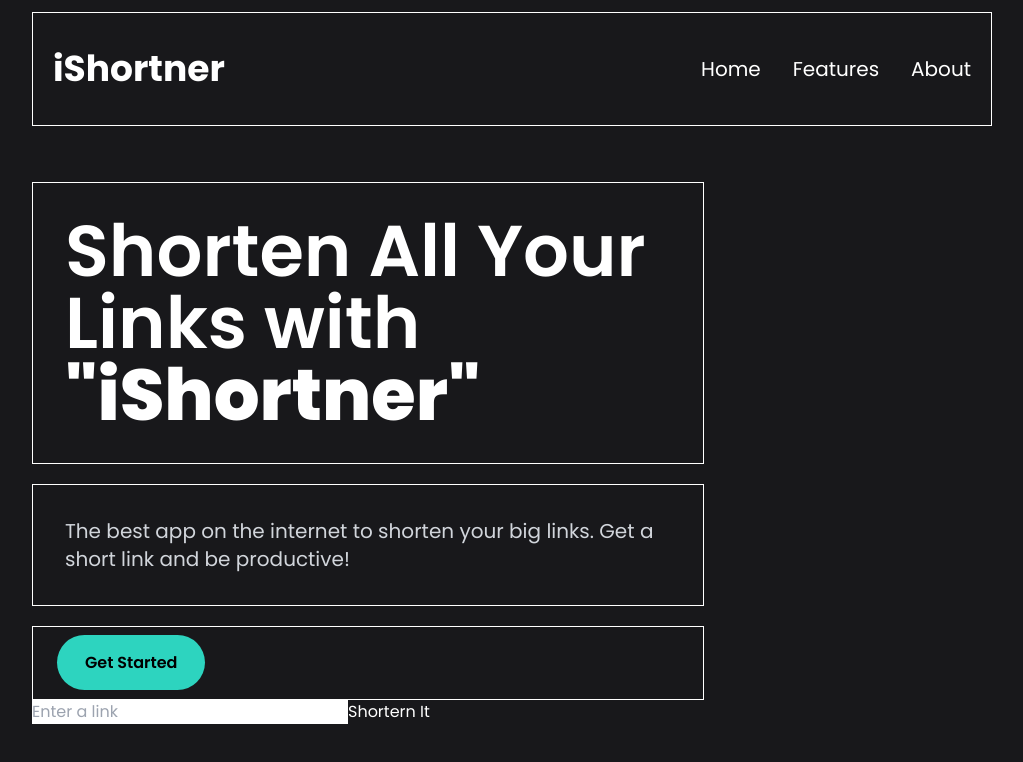
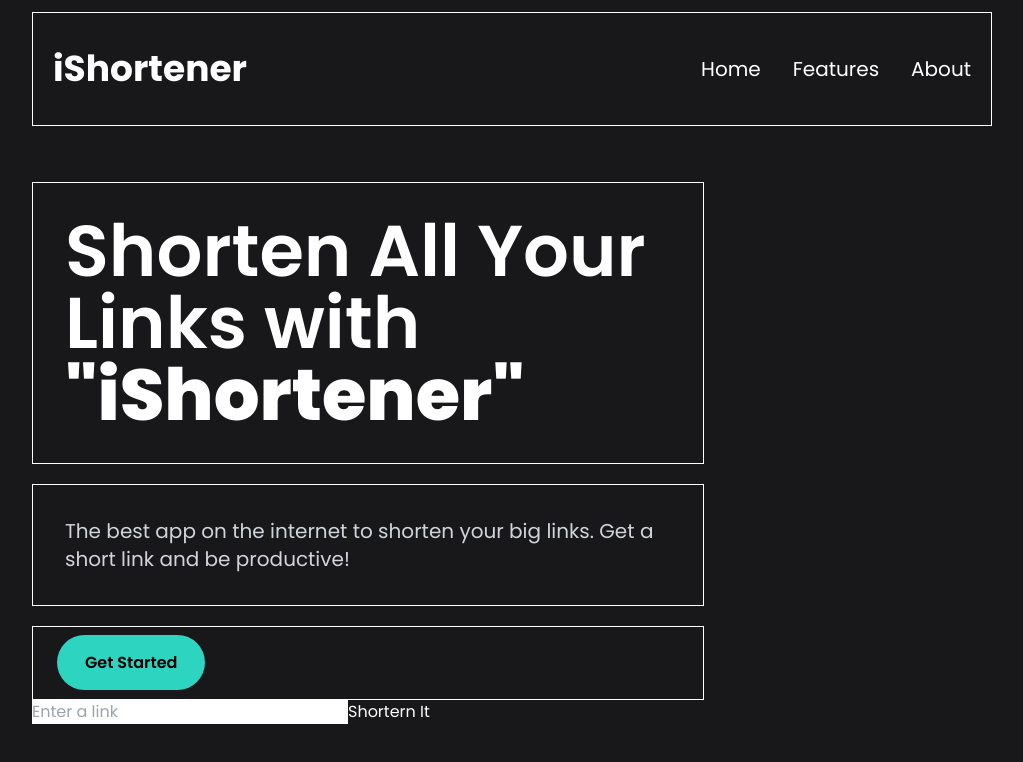
Before and after one commit to arnavnagpurkar/iShortener, a Next.js app: page / in a window 1280 px wide. Shown: the top 762 px of the page, without its empty margins (128-1151 px from the left). Built offline with nearby package versions, Linux system fonts and the light colour scheme.

Commit message:
Spelling changes, and title

```diff
--- a/app/about/page.js
+++ b/app/about/page.js
@@ -9,3 +9,7 @@ const About = () => {
 }
 
 export default About
+export const metadata = {
+  title: "About - iShortener | Arnav Nagpurkar",
+  description: "Features Page of iShortner",
+};
--- a/app/features/page.js
+++ b/app/features/page.js
@@ -9,3 +9,7 @@ const Features = () => {
 }
 
 export default Features
+export const metadata = {
+    title: "Features - iShortener | Arnav Nagpurkar",
+    description: "Features Page of iShortner",
+};
--- a/app/layout.js
+++ b/app/layout.js
@@ -3,7 +3,7 @@ import Navbar from "@/components/Navbar";
 import Footer from "@/components/Footer";
 
 export const metadata = {
-  title: "iShortner | Arnav Nagpurkar",
+  title: "iShortener | Arnav Nagpurkar",
   description: "iShortner is a link shortner created by Arnav Nagpurkar and is a open source app.",
 };
 
--- a/app/page.js
+++ b/app/page.js
@@ -29,7 +29,7 @@ export default function Home() {
       <div className="container lg:w-3/4 mx-auto my-6">
         <div className="border border-white main-heading lg:w-[70%] w-[90%] p-8 mt-14">
           <h1 className="lg:text-7xl text-4xl font-semibold">
-            Shorten All Your Links with <span className="font-extrabold">"iShortner"</span>
+            Shorten All Your Links with <span className="font-extrabold">"iShortener"</span>
           </h1>
         </div>
         <div className="border border-white details lg:w-[70%] w-[90%] p-8 my-5">
--- a/components/Navbar.js
+++ b/components/Navbar.js
@@ -4,7 +4,7 @@ const Navbar = () => {
   return (
     <nav className='flex border border-white py-9 px-5 lg:w-3/4 mx-auto my-3 justify-between'>
       <div className="logo lg:text-4xl text-2xl font-bold">
-        <Link href="/">iShortner</Link>
+        <Link href="/">iShortener</Link>
       </div>
       <ul className='flex lg:gap-8 gap-3 items-center text-xl'>
         <li className='hover:font-semibold'><Link href="/">Home</Link></li>
```
